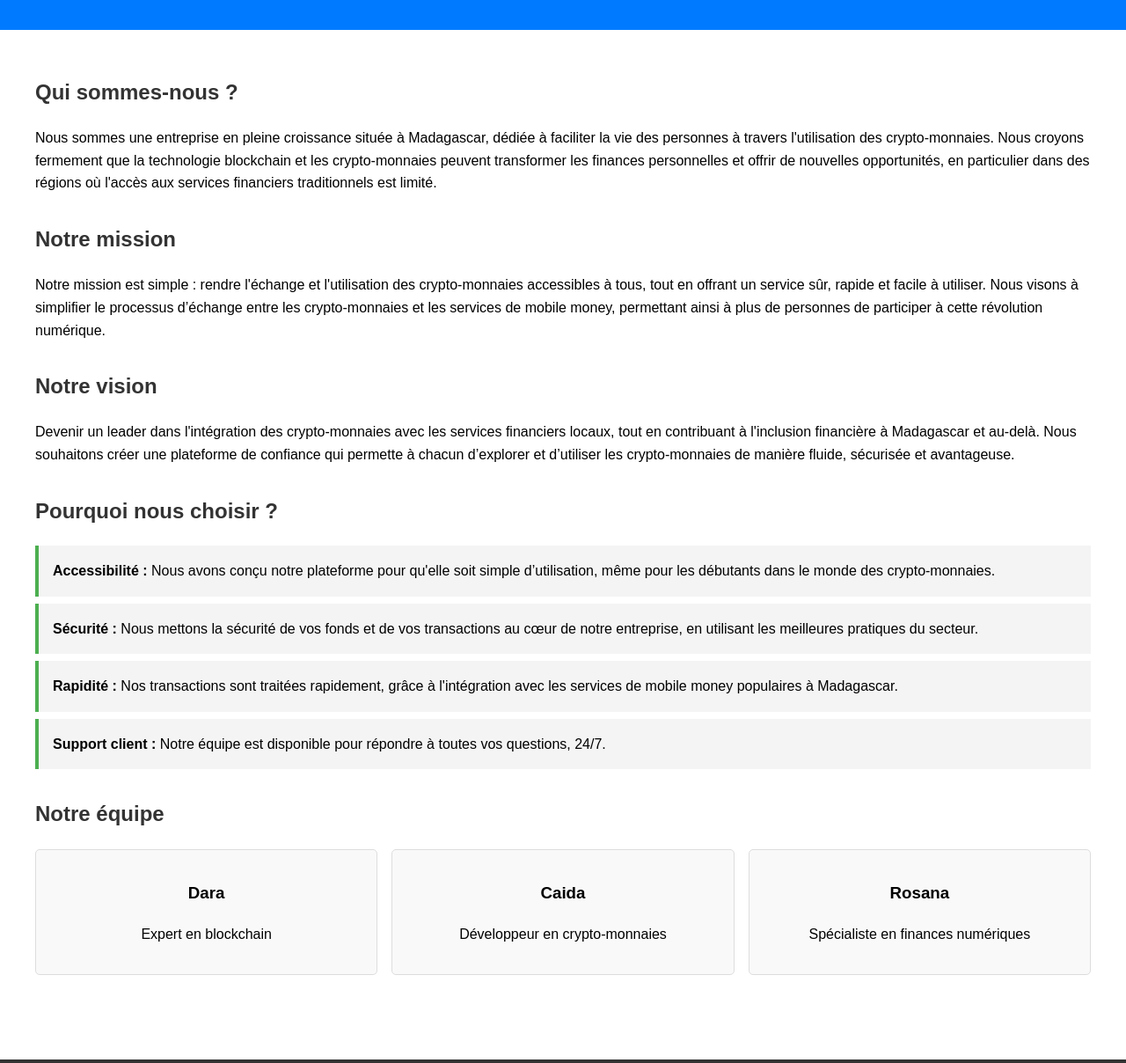
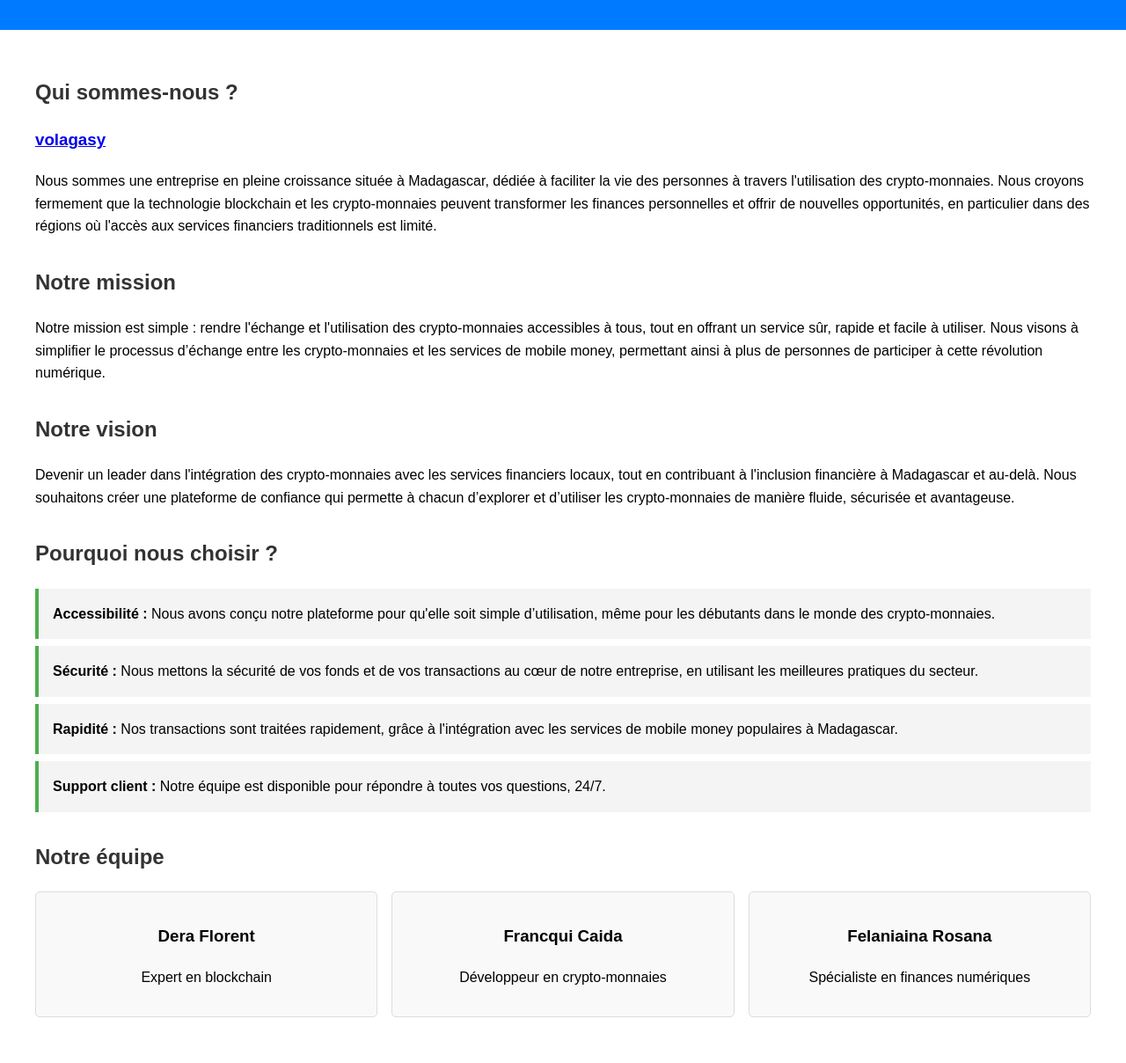
Before and after one commit to cmg-ilakaka/hotely, a plain HTML site: page index.html in a window 1280 px wide. Shown: the part 92-1300 px from the top of the page at 88% size. Drawn offline with Linux system fonts and the light colour scheme.

Commit message:
Update index.html

```diff
--- a/index.html
+++ b/index.html
@@ -87,6 +87,9 @@
   <main class="container">
     <section class="section">
       <h2>Qui sommes-nous ?</h2>
+      <a href="https://caidaky.github.io/volagasy/">
+      <h3>volagasy</h3>
+      <a>
       <p>Nous sommes une entreprise en pleine croissance située à Madagascar, dédiée à faciliter la vie des personnes à travers l'utilisation des crypto-monnaies. Nous croyons fermement que la technologie blockchain et les crypto-monnaies peuvent transformer les finances personnelles et offrir de nouvelles opportunités, en particulier dans des régions où l'accès aux services financiers traditionnels est limité.</p>
     </section>
     <section class="section">
@@ -110,15 +113,15 @@
       <h2>Notre équipe</h2>
       <div class="team">
         <div class="team-member">
-          <h3>Dara</h3>
+          <h3>Dera Florent</h3>
           <p>Expert en blockchain</p>
         </div>
         <div class="team-member">
-          <h3>Caida</h3>
+          <h3>Francqui Caida</h3>
           <p>Développeur en crypto-monnaies</p>
         </div>
         <div class="team-member">
-          <h3>Rosana</h3>
+          <h3>Felaniaina Rosana</h3>
           <p>Spécialiste en finances numériques</p>
         </div>
       </div>
```
